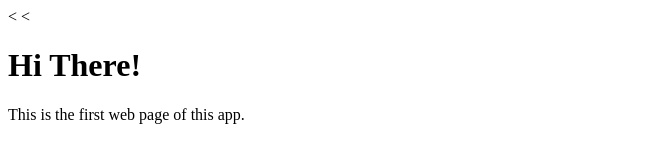
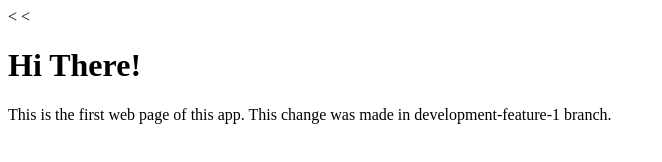
Before and after one commit to paragshrestha/WebApp, a plain HTML site: page index.html in a window 1280 px wide. Shown: the whole page, without its empty margins (0-662 px from the left). Drawn offline with Linux system fonts and the light colour scheme.

Commit message:
Update index.html

```diff
--- a/index.html
+++ b/index.html
@@ -6,6 +6,6 @@
   </head>
   <body>
     <<h1>Hi There!</h1>
-    <p>This is the first web page of this app. </p>
+    <p>This is the first web page of this app. This change was made in development-feature-1 branch. </p>
   </body>
 </html>
```
